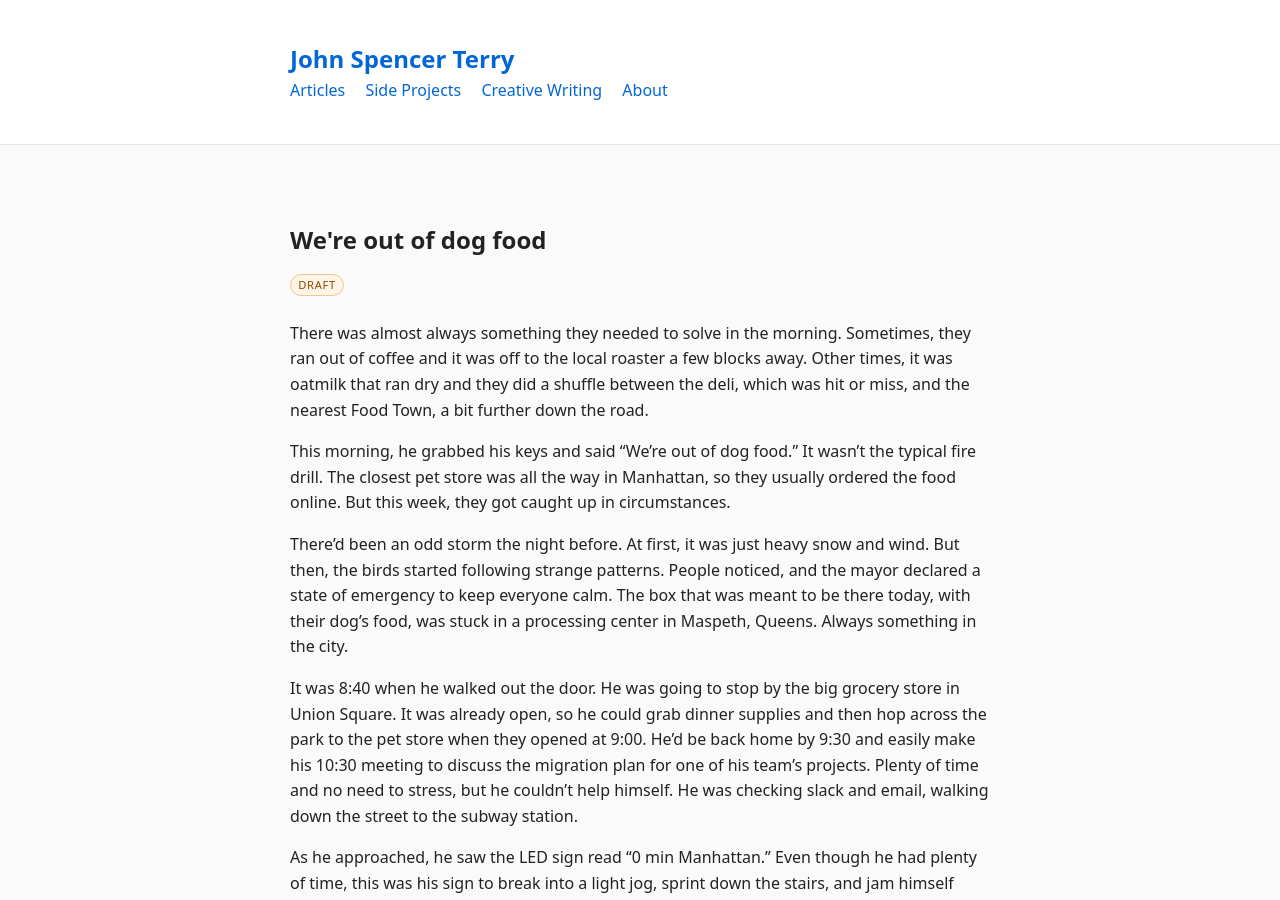
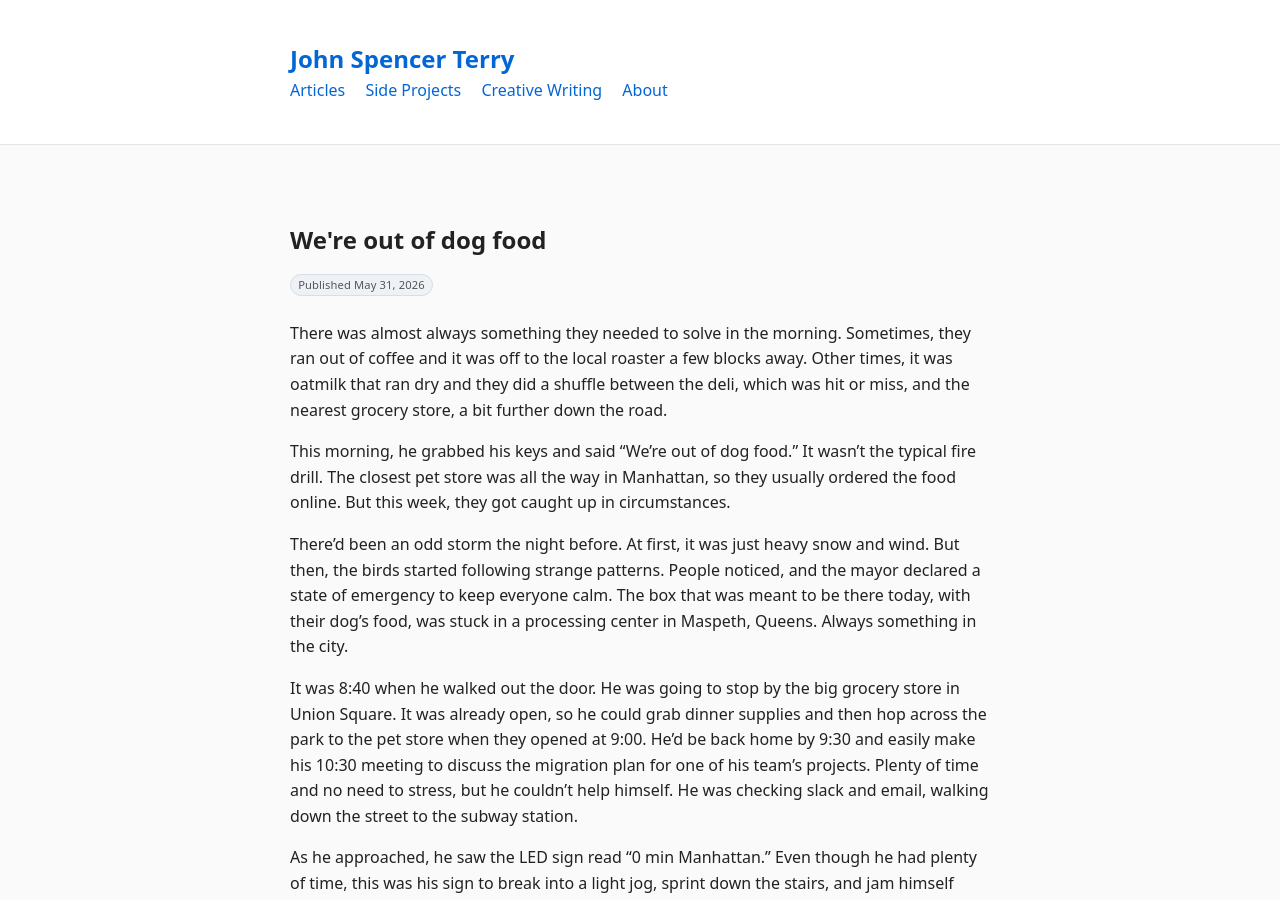
Before and after one commit to JohnSpencerTerry/wb, a Jekyll site: the page built from _creative_writing/were-out-of-dog-food.md, in a window 1280 px wide and 900 px high. Built offline with Jekyll 4.4.1, drawn with Linux system fonts in a browser that asks for light colours.

Commit message:
Update were-out-of-dog-food.md

```diff
--- a/_creative_writing/were-out-of-dog-food.md
+++ b/_creative_writing/were-out-of-dog-food.md
@@ -2,10 +2,10 @@
 layout: default
 title: "We're out of dog food"
 date: 2026-05-31
-draft: true
+draft: false
 ---
 
-There was almost always something they needed to solve in the morning. Sometimes, they ran out of coffee and it was off to the local roaster a few blocks away. Other times, it was oatmilk that ran dry and they did a shuffle between the deli, which was hit or miss, and the nearest Food Town, a bit further down the road.
+There was almost always something they needed to solve in the morning. Sometimes, they ran out of coffee and it was off to the local roaster a few blocks away. Other times, it was oatmilk that ran dry and they did a shuffle between the deli, which was hit or miss, and the nearest grocery store, a bit further down the road.
 
 This morning, he grabbed his keys and said "We're out of dog food." It wasn't the typical fire drill. The closest pet store was all the way in Manhattan, so they usually ordered the food online. But this week, they got caught up in circumstances.
 
```
